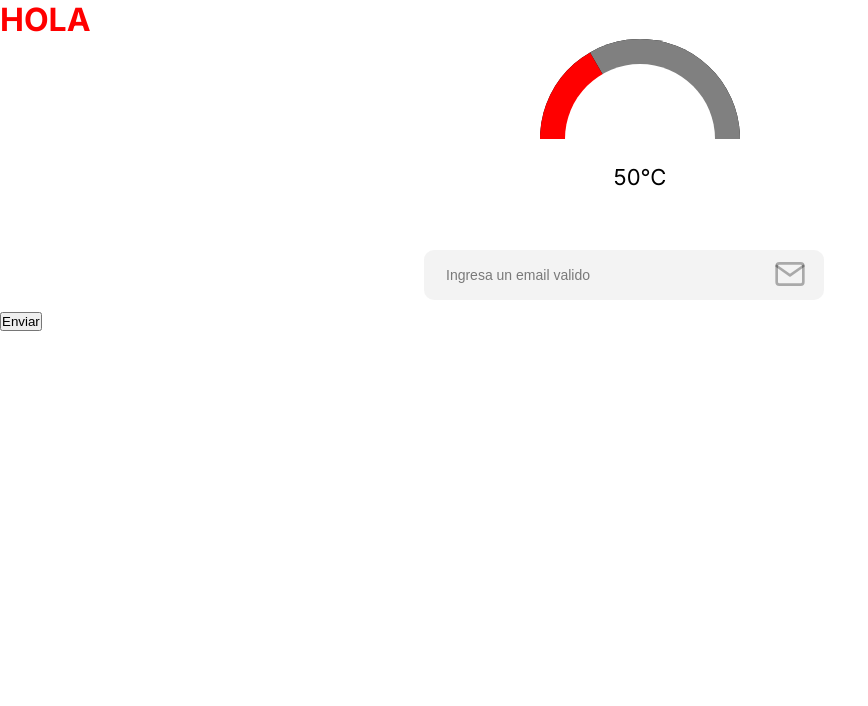
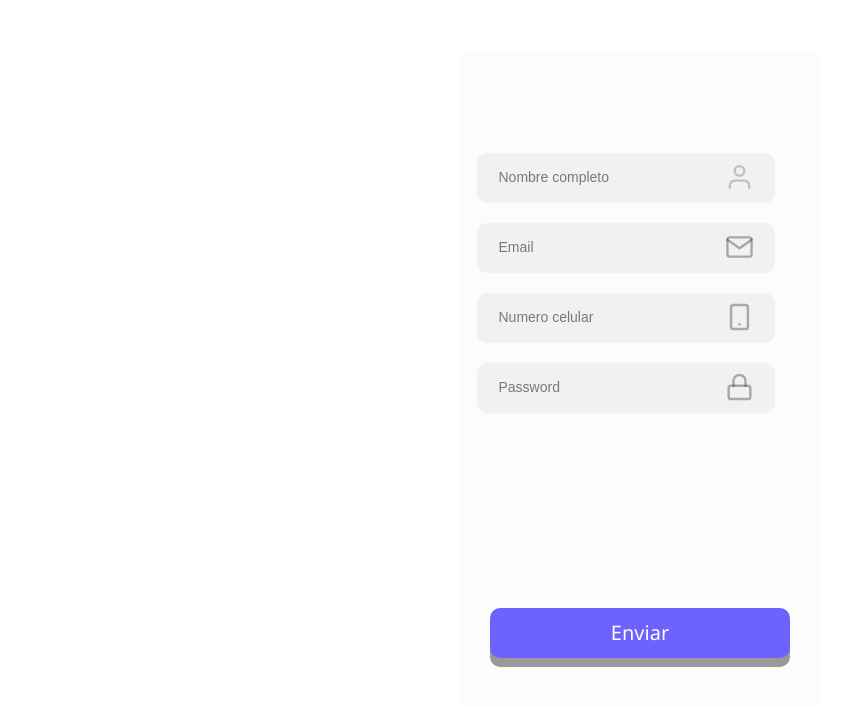
Before and after one commit to arteagaluis/teliot-webapp-react, a Next.js app: page / in a window 1280 px wide. Shown: the top 706 px of the page, without its empty margins (0-868 px from the left). Built offline with nearby package versions, Linux system fonts and the light colour scheme.

Commit message:
Pantalla register

```diff
--- a/src/app/page.js
+++ b/src/app/page.js
@@ -2,6 +2,7 @@
 import BarraProgreso from '@/components/barraProgreso';
 import styles from './styles.module.scss';
 import Input from '@/components/Input';
+import Register from '@/components/Register';
 
 export default function Home() {
   const onChange = (e) => {
@@ -16,41 +17,5 @@ export default function Home() {
     console.log(e);
   };
 
-  return (
-    <main>
-      <h1 className={styles.container}>HOLA</h1>
-      <BarraProgreso value={'50'} />
-      <form>
-        <Input
-          name={'email'}
-          placeholder={'Ingresa un email valido'}
-          onChange={onChange}
-          onBlur={onBlur}
-          onFocus={onFocus}
-          type={'email'}
-          icon={'img/icon/mail-icon.svg'}
-        />
-
-        {/* <Input
-          placeholder={'Password'}
-          onChange={onChange}
-          onBlur={onBlur}
-          onFocus={onFocus}
-          type={'password'}
-          icon={'img/icon/lock-icon.svg'}
-        />
-
-        <Input
-          placeholder={'Password'}
-          onChange={onChange}
-          onBlur={onBlur}
-          onFocus={onFocus}
-          type={'text'}
-          icon={'img/icon/user-icon.svg'}
-        /> */}
-
-        <button type="submit">Enviar</button>
-      </form>
-    </main>
-  );
+  return <Register />;
 }
--- /dev/null
+++ b/src/components/Button/index.jsx
@@ -0,0 +1,29 @@
+import PropTypes from 'prop-types';
+import styles from './styles.module.scss';
+
+const Button = ({
+  name,
+  type = 'button',
+  onClick = () => {},
+  className = '',
+}) => {
+  return (
+    <button
+      type={type}
+      onClick={onClick}
+      className={`${styles.button} ${className}`}
+    >
+      {name}
+    </button>
+  );
+};
+
+// Definir los tipos de las props
+Button.propTypes = {
+  name: PropTypes.string.isRequired, // name es obligatorio y debe ser una cadena
+  type: PropTypes.oneOf(['button', 'submit', 'reset']), // type debe ser uno de estos valores
+  onClick: PropTypes.func, // onClick debe ser una función
+  className: PropTypes.string, // className debe ser una cadena
+};
+
+export default Button;
--- /dev/null
+++ b/src/components/Button/styles.module.scss
@@ -0,0 +1,21 @@
+.button {
+    width: 300px;
+    height: 50px;
+    border: unset;
+    background-color: rgba(108, 99, 255, 1);
+    font-size: 20px;
+    font-family: 'Segoe UI', Tahoma, Geneva, Verdana, sans-serif;
+    border-radius: 10px;
+    color: rgba(252, 252, 252, 1);
+    cursor: pointer; /* Agregamos cursor tipo puntero */
+    box-shadow: 0 9px #999;
+
+  }
+
+  .button:hover {background-color: rgba(108, 99, 255, 1)}
+
+  .button:active {
+   background-color: rgba(108, 99, 255, 1);
+  box-shadow: 0 5px #666;
+  transform: translateY(4px);
+  }
--- a/src/components/Input/styles.module.scss
+++ b/src/components/Input/styles.module.scss
@@ -18,15 +18,26 @@
     border-radius: 10px;
     padding: 0px 0px 0px 22px;
     font-family: Arial, Helvetica, sans-serif;
-
+    color: rgba(0, 0, 0, 0.5);
     &::placeholder {
     font-size: 14px;
+
       color: rgba(0, 0, 0, 0.5);
     }
     &:focus{
         outline:none;
     }
   }
+
+  .input_email[type=number]::-webkit-inner-spin-button,
+  .input_email[type=number]::-webkit-outer-spin-button {
+    -webkit-appearance: none;
+    margin: 0;
+  }
+
+  .input_email[type=number] { -moz-appearance:textfield; }
+
+
   .icon{
     position: relative;
     right: 50px;
--- /dev/null
+++ b/src/components/Register/index.jsx
@@ -0,0 +1,58 @@
+import Input from '../Input/index';
+import { useRegister } from './useRegister';
+import styles from './styles.module.scss';
+import Button from '../Button';
+
+const Register = () => {
+  const { handleChange, form, handleSubmit } = useRegister();
+
+  return (
+    <>
+      <form className={styles.form} onSubmit={handleSubmit}>
+        <div className={styles.container}>
+          <div>
+            <Input
+              name={'fullName'}
+              placeholder={'Nombre completo'}
+              onChange={handleChange}
+              type={'text'}
+              icon={'img/icon/user-icon.svg'}
+              value={form.fullName}
+            />
+
+            <Input
+              name={'email'}
+              placeholder={'Email'}
+              onChange={handleChange}
+              type={'email'}
+              icon={'img/icon/mail-icon.svg'}
+              value={form.email}
+            />
+
+            <Input
+              name={'num'}
+              placeholder={'Numero celular'}
+              onChange={handleChange}
+              type={'number'}
+              icon={'img/icon/phone-icon.svg'}
+              value={form.num}
+            />
+
+            <Input
+              name={'password'}
+              placeholder={'Password'}
+              onChange={handleChange}
+              type={'password'}
+              icon={'img/icon/lock-icon.svg'}
+              value={form.password}
+            />
+          </div>
+
+          <Button name={'Enviar'} type={'submit'} />
+        </div>
+      </form>
+    </>
+  );
+};
+
+export default Register;
--- /dev/null
+++ b/src/components/Register/styles.module.scss
@@ -0,0 +1,17 @@
+.form{
+    display: flex;
+    justify-content: center;
+    align-items: center;
+    height: 100vh
+
+}
+.container{
+    width: 360px;
+    height: 700px;
+    background-color: rgba(252, 252, 252, 1);
+    border-radius: 10px;
+    display: flex;
+    flex-direction: column;
+    justify-content: space-around;
+    align-items: center;
+}
--- /dev/null
+++ b/src/components/Register/useRegister.js
@@ -0,0 +1,28 @@
+import { useState } from 'react';
+
+export const useRegister = () => {
+  const [form, setForm] = useState({
+    fullName: '',
+    email: '',
+    num: '',
+    password: '',
+  });
+
+  const handleChange = (e) => {
+    setForm((prevState) => ({
+      ...prevState,
+      [e.target.name]: e.target.value,
+    }));
+  };
+
+  const handleSubmit = (e) => {
+    e.preventDefault();
+    console.log('submit');
+  };
+
+  return {
+    handleChange,
+    form,
+    handleSubmit,
+  };
+};
```
Also changed, not shown: public/img/icon/phone-icon.svg (added).
